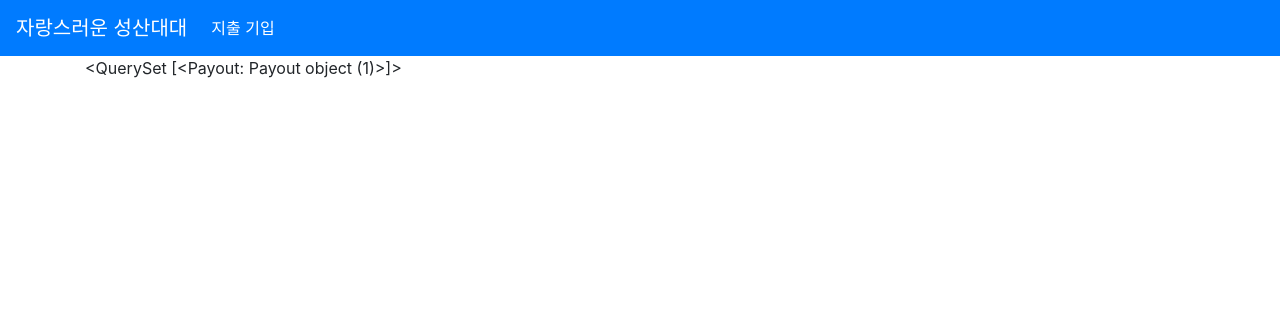
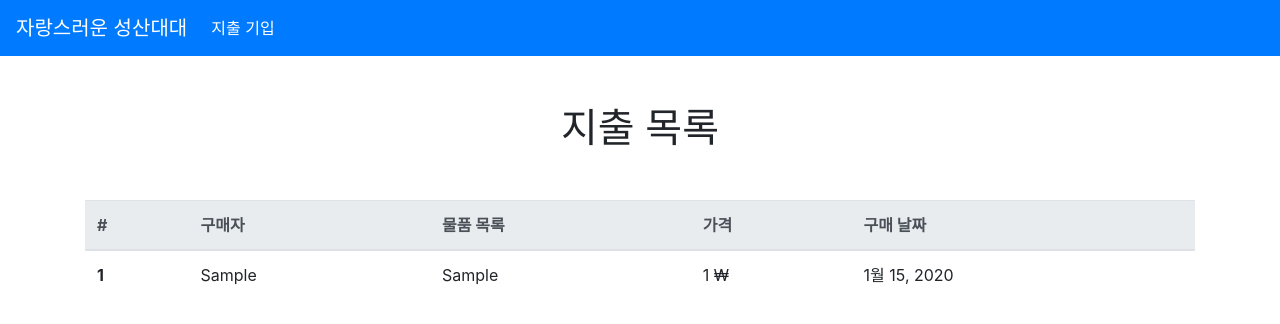
Before and after one commit to don2101/payout_list, a Django app: page / in a window 1280 px wide. Shown: the top 324 px of the page. Run offline with Django 3.2, Linux system fonts and the light colour scheme; tables that the repository leaves empty hold one stand-in row (values such as "Sample post"); some libraries are stand-ins or nearby versions.

Commit message:
지출목록 출력 페이지 완료

```diff
--- a/table/forms.py
+++ b/table/forms.py
@@ -5,7 +5,7 @@ from .models import Payout
 class PayoutModelForm(forms.ModelForm):
     def __init__(self, *args, **kwargs):
         super().__init__(*args, **kwargs)
-        update_field = ['buyer', 'item', 'money']
+        update_field = ['buyer', 'item', 'money', 'buy_date']
 
         for field_name in update_field:
             self.fields[field_name].widget.attrs.update({
@@ -14,4 +14,4 @@ class PayoutModelForm(forms.ModelForm):
 
     class Meta:
         model = Payout
-        fields = ['buyer', 'item', 'money']
+        fields = ['buyer', 'item', 'money', 'buy_date']
--- a/table/templates/table/add.html
+++ b/table/templates/table/add.html
@@ -5,7 +5,6 @@
 {% endblock %}
 
 {% block body %}
-
   <h1 class="text-center my-5">지출 기입</h1>
   <div class="row justify-content-center mt-5">
     <div class="col-8">
--- a/table/templates/table/items.html
+++ b/table/templates/table/items.html
@@ -7,5 +7,29 @@
 
 
 {% block body %}
-  {{ payout_list }}
+  <h1 class="text-center my-5">지출 목록</h1>
+
+  <table class="table">
+    <thead class="thead-light">
+      <tr>
+        <th scope="col">#</th>
+        <th scope="col">구매자</th>
+        <th scope="col">물품 목록</th>
+        <th scope="col">가격</th>
+        <th scope="cole">구매 날짜</th>
+      </tr>
+    </thead>
+
+    <tbody>
+      {% for payout in payout_list %}
+        <tr>
+          <th scope="row">{{ forloop.counter }}</th>
+          <td>{{ payout.buyer }}</td>
+          <td>{{ payout.item }}</td>
+          <td>{{ payout.money }} ₩</td>
+          <td>{{ payout.buy_date }}</td>
+        </tr>
+        </tbody>
+      {% endfor %}
+  </table>
 {% endblock %}
--- a/table/views.py
+++ b/table/views.py
@@ -24,10 +24,10 @@ def add_payout(request):
 
         if forms.is_valid():
             forms = forms.save(commit=False)
-            now = datetime.now()
-            forms.buy_date = f"{now.year}-{now.month}-{now.day}"
+            # now = datetime.now()
+            # forms.buy_date = f"{now.year}-{now.month}-{now.day}"
             forms.save()
 
             return redirect('table:main')
         else:
-            redirect('table:add')
+            return redirect('table:add')
```
